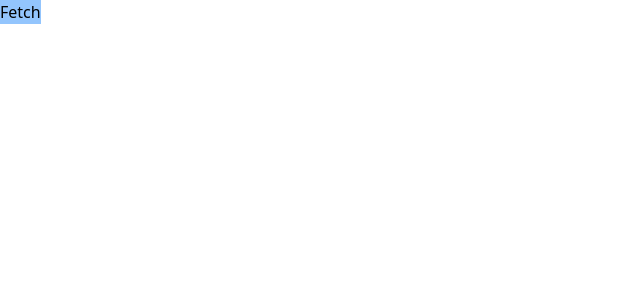
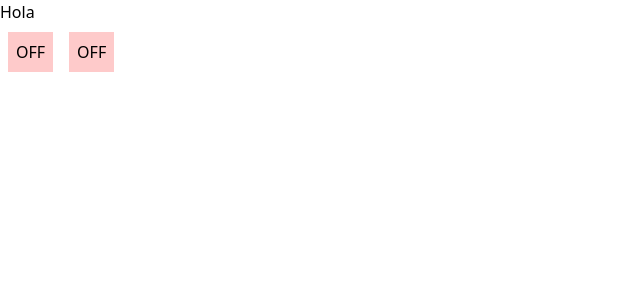
Before and after one commit to soAcademy/workshop-state-and-event, a React (Create React App) app: page / in a window 1280 px wide. Shown: the top 300 px of the page, without its empty margins (0-640 px from the left). Built offline with nearby package versions, Linux system fonts and the light colour scheme.

Commit message:
feat:submit workshop

```diff
--- a/src/App.js
+++ b/src/App.js
@@ -26,7 +26,8 @@
 // import Effect3 from "./Effects/Effect3";
 // import Effect4 from "./Effects/Effect4";
 // import Effect5 from "./Effects/Effect5";
-import Effect6 from "./Effects/Effect6";
+// import Effect6 from "./Effects/Effect6";
+import Effect7 from "./Effects/Effect7";
 
 const App = () => {
   return (
@@ -56,7 +57,8 @@ const App = () => {
       {/* <Effect3 /> */}
       {/* <Effect4 /> */}
       {/* <Effect5 /> */}
-      <Effect6 />
+      {/* <Effect6 /> */}
+      <Effect7 />
     </div>
   );
 };
--- /dev/null
+++ b/src/Effects/Effect7.js
@@ -0,0 +1,25 @@
+import React, { useState, useEffect } from "react";
+
+const Effect7 = () => {
+  const [light1, setLight1] = useState(false);
+  const [light2, setLight2] = useState(false);
+  const [text, setText] = useState("Hi");
+
+  useEffect(() => {
+    light1 && light2 ? setText("Hello") : setText("Hola");
+  }, [light1, light2]);
+
+  return (
+    <>
+      <p>{text}</p>
+      <button className="bg-red-200 p-2 m-2" onClick={() => setLight1(!light1)}>
+        {light1 ? "ON" : "OFF"}
+      </button>
+      <button className="bg-red-200 p-2 m-2" onClick={() => setLight2(!light2)}>
+        {light2 ? "ON" : "OFF"}
+      </button>
+    </>
+  );
+};
+
+export default Effect7;
```
